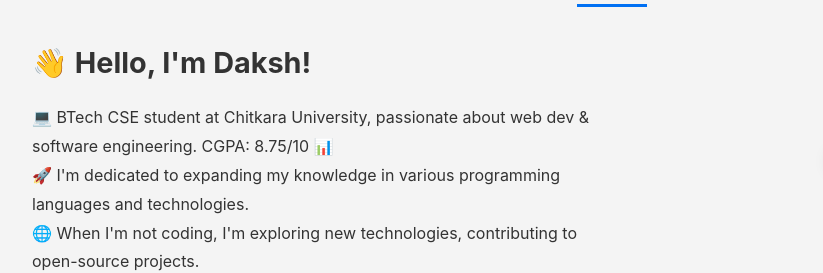
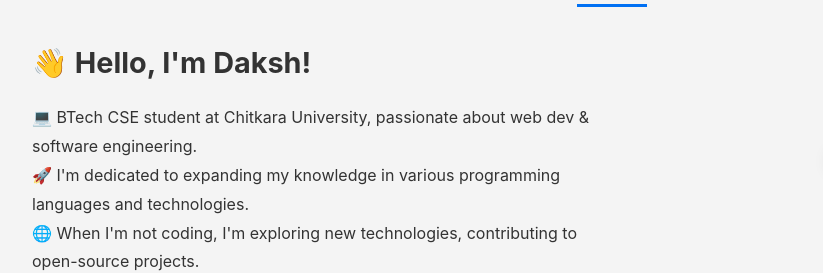
Before and after one commit to Daksh707/daksh, a plain HTML site: page index.html in a window 1280 px wide. Shown: the part 530-803 px from the top of the page, 28-851 px from the left. Drawn offline with Linux system fonts and the light colour scheme.

Commit message:
Update index.html

```diff
--- a/index.html
+++ b/index.html
@@ -552,7 +552,7 @@
             <div class="about-content">
                 <div class="about-text">
                     <h3>👋 Hello, I'm Daksh!</h3>
-                    <p>💻 BTech CSE student at Chitkara University, passionate about web dev & software engineering. CGPA: 8.75/10 📊</p>
+                    <p>💻 BTech CSE student at Chitkara University, passionate about web dev & software engineering.</p>
                     <p>🚀 I'm dedicated to expanding my knowledge in various programming languages and technologies.</p>
                     <p>🌐 When I'm not coding, I'm exploring new technologies, contributing to open-source projects.</p>
                 </div>
```
